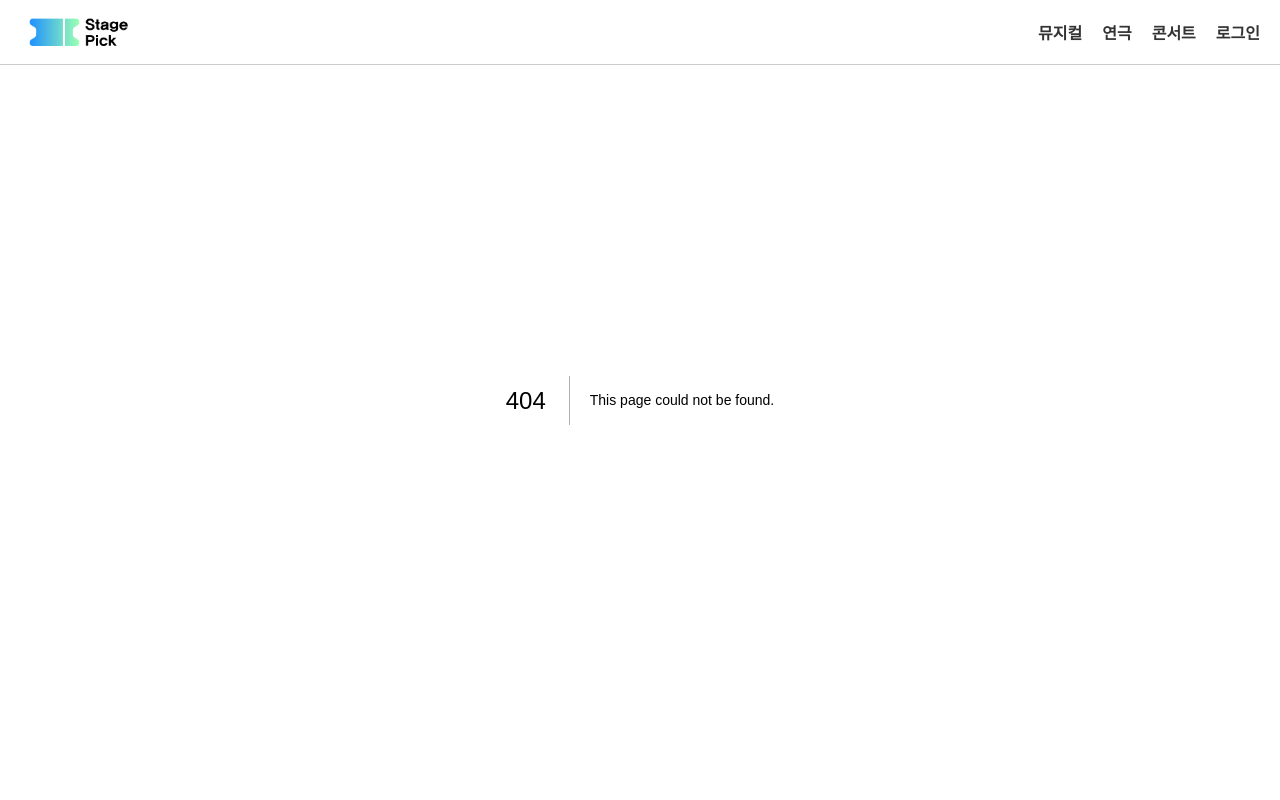
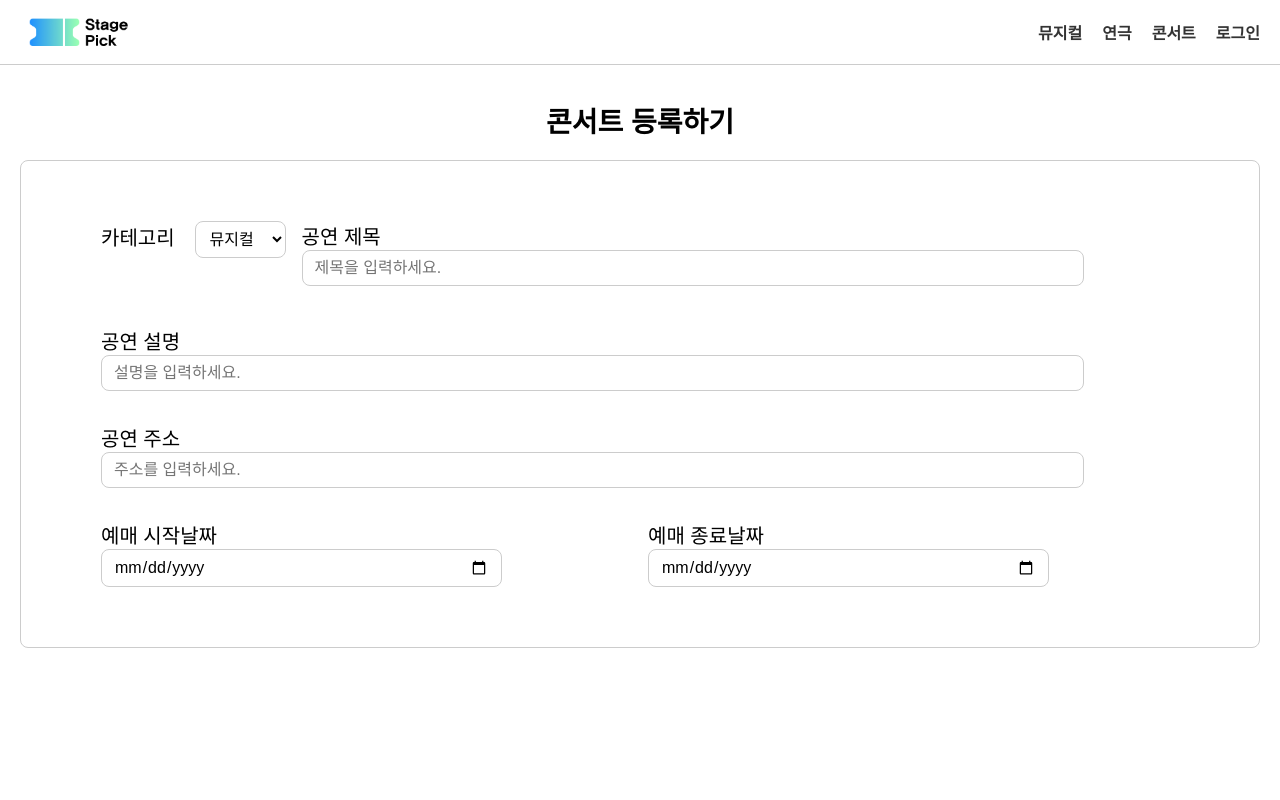
Before and after one commit to cooderyg/ticketing-project-front, a Next.js app: page /registrations in a window 1280 px wide. Before the commit this address had no page. Shown: the top 800 px of the page. Built offline with nearby package versions, Linux system fonts and the light colour scheme; a web font is replaced by a local one.

Commit message:
feat: registration css registration css 추가

```diff
--- /dev/null
+++ b/pages/registrations/index.tsx
@@ -0,0 +1,5 @@
+import Registration from "../../src/components/units/registration/registration";
+
+export default function RegistrationPage(): JSX.Element {
+  return <Registration />;
+}
--- a/src/components/units/registration/middle/registrationMiddle.style.ts
+++ b/src/components/units/registration/middle/registrationMiddle.style.ts
@@ -1,36 +1,107 @@
 import styled from "@emotion/styled";
+import { color } from "../../../../commons/styles/color.styles";
 
-export const Container = styled.section``;
+export const Container = styled.section`
+  max-width: 1280px;
+  min-height: 80vh;
+  margin: 100px auto;
+  padding: 0 20px;
+`;
 
 export const Wrapper = styled.div``;
 
-export const Subject = styled.h2``;
+export const Subject = styled.h2`
+  margin-bottom: 20px;
+  text-align: center;
+  font-size: 28px;
+  font-weight: bold;
+`;
 
-export const Label = styled.label``;
+export const Label = styled.label`
+  padding-right: 20px;
+  font-size: 20px;
+  cursor: pointer;
+`;
 
-export const RegistrationForm = styled.form``;
+export const RegistrationForm = styled.form`
+  padding: 60px 80px;
+  border: 1px solid ${color.gray};
+  border-radius: 8px;
+  input {
+    padding: 8px 12px;
+    border: 1px solid ${color.gray};
+    border-radius: 8px;
+    :focus {
+      border: 1px solid ${color.primary};
+    }
+  }
+`;
 
-export const CategoryTitleWrapper = styled.div``;
+export const CategoryTitleWrapper = styled.div`
+  display: flex;
+  gap: 16px;
+  margin-bottom: 40px;
+`;
 
-export const CategoryBox = styled.div``;
+export const CategoryBox = styled.div`
+  > label {
+    cursor: auto;
+  }
+`;
 
-export const CategorySelect = styled.select``;
+export const CategorySelect = styled.select`
+  padding: 8px 14px 8px 10px;
+  background-color: transparent;
+  border: 1px solid ${color.gray};
+  border-radius: 8px;
+  outline: none;
+  cursor: pointer;
 
-export const Category = styled.option``;
+  :focus {
+    border: 1px solid ${color.primary};
+  }
+`;
 
-export const TitleBox = styled.div``;
+export const Category = styled.option`
+  padding: 8px 12px;
+`;
 
-export const TitleInput = styled.input``;
+export const TitleBox = styled.div`
+  flex: 1;
+`;
 
-export const DescriptionBox = styled.div``;
+export const TitleInput = styled.input`
+  width: calc(100% - 95px);
+`;
+
+export const DescriptionBox = styled.div`
+  margin-bottom: 32px;
+  > input {
+    width: calc(100% - 95px);
+  }
+`;
 
 export const DescriptionInput = styled.input``;
 
-export const AddressBox = styled.div``;
+export const AddressBox = styled.div`
+  margin-bottom: 32px;
+  > input {
+    width: calc(100% - 95px);
+  }
+`;
 
 export const AddressInput = styled.input``;
 
-export const DateWrapper = styled.div``;
+export const DateWrapper = styled.div`
+  display: flex;
+  gap: 16px;
+  > div {
+    width: 50%;
+  }
+  input {
+    width: calc(100% - 130px);
+  }
+`;
 
 export const StartDateBox = styled.div``;
 
--- a/src/components/units/registration/middle/registrationMiddle.tsx
+++ b/src/components/units/registration/middle/registrationMiddle.tsx
@@ -8,13 +8,13 @@ export default function RegistrationMiddle(): JSX.Element {
         <S.RegistrationForm>
           <S.CategoryTitleWrapper>
             <S.CategoryBox>
-              <S.Label></S.Label>
+              <S.Label>카테고리</S.Label>
               <S.CategorySelect>
                 <S.Category>뮤지컬</S.Category>
               </S.CategorySelect>
             </S.CategoryBox>
             <S.TitleBox>
-              <S.Label htmlFor="title">제목</S.Label>
+              <S.Label htmlFor="title">공연 제목</S.Label>
               <S.TitleInput
                 name="title"
                 id="title"
@@ -24,13 +24,16 @@ export default function RegistrationMiddle(): JSX.Element {
             </S.TitleBox>
           </S.CategoryTitleWrapper>
           <S.DescriptionBox>
+            <S.Label htmlFor="description">공연 설명</S.Label>
             <S.DescriptionInput
               name="description"
+              id="description"
               type="text"
               placeholder="설명을 입력하세요."
             />
           </S.DescriptionBox>
           <S.AddressBox>
+            <S.Label htmlFor="address">공연 주소</S.Label>
             <S.AddressInput
               name="address"
               id="address"
```
